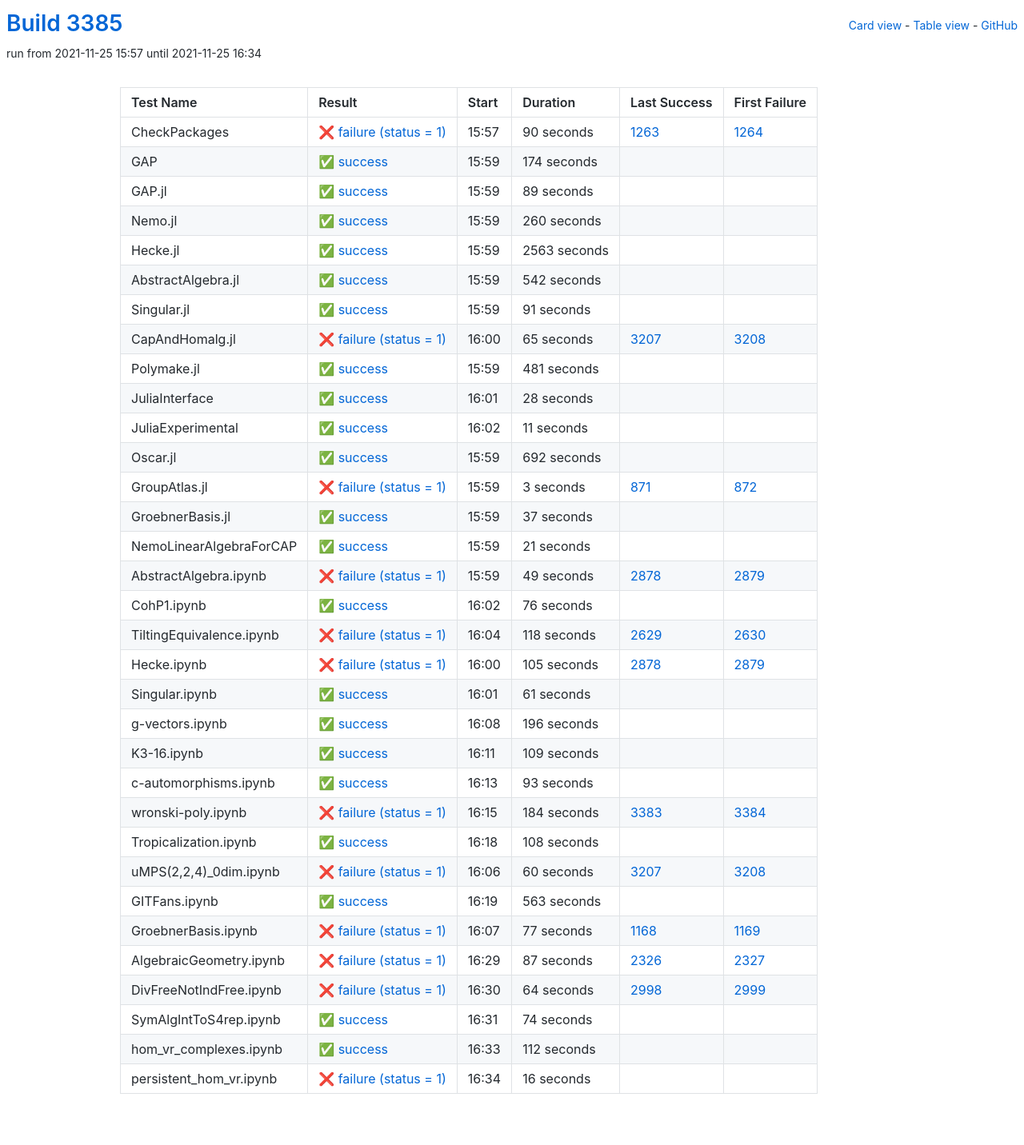
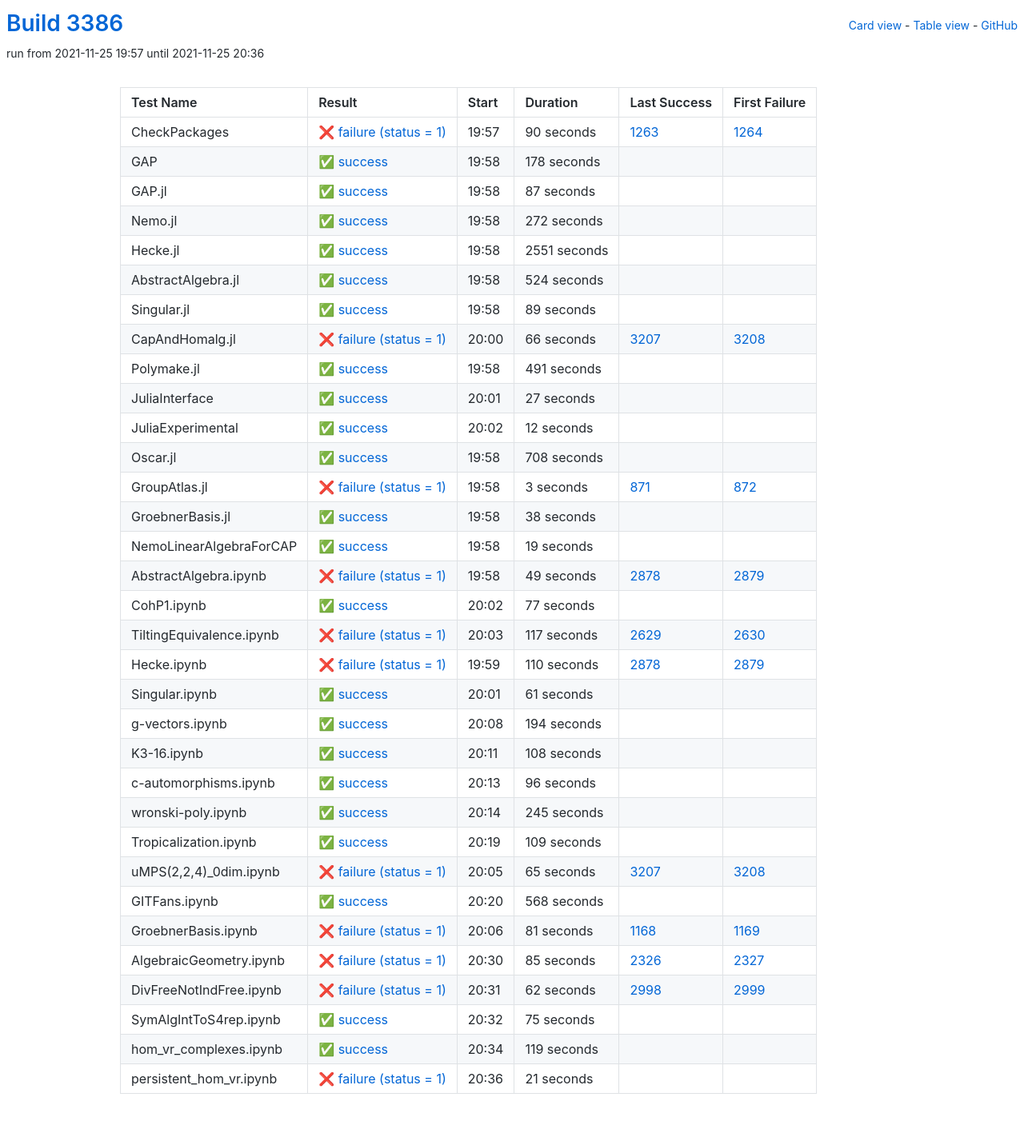
Before and after one commit to oscar-system/oscar-ci-status-stable, a Jekyll site: the page built from table.html, in a window 1280 px wide. Shown: the whole page at 80% size. Built offline with Jekyll 4.4.1, drawn with Linux system fonts in a browser that asks for light colours.

Commit message:
Build #3386

```diff
--- a/_data/ci.yml
+++ b/_data/ci.yml
@@ -1,6 +1,6 @@
 ---
-build: 3385
-build_url: https://oscarci.mathematik.uni-kl.de/job/oscar-stable/3385/
+build: 3386
+build_url: https://oscarci.mathematik.uni-kl.de/job/oscar-stable/3386/
 job: oscar-stable
 organization: oscar-system
 repo: oscar-ci-status-stable
@@ -8,8 +8,8 @@ repourl: https://github.com/oscar-system/oscar-ci-status-stable
 tests:
 - name: CheckPackages
   id: checkpackages
-  log: https://oscarci.mathematik.uni-kl.de/job/oscar-stable/3385/artifact/logs/build-3385/CheckPackages.log
-  start: 2021-11-25 15:57
+  log: https://oscarci.mathematik.uni-kl.de/job/oscar-stable/3386/artifact/logs/build-3386/CheckPackages.log
+  start: 2021-11-25 19:57
   success: false
   exitcode: 1
   status: failure
@@ -20,20 +20,68 @@ tests:
   first_failure_url: https://oscarci.mathematik.uni-kl.de/job/oscar-stable/1264/
 - name: GAP
   id: gap
-  log: https://oscarci.mathematik.uni-kl.de/job/oscar-stable/3385/artifact/logs/build-3385/GAP.log
-  start: 2021-11-25 15:59
+  log: https://oscarci.mathematik.uni-kl.de/job/oscar-stable/3386/artifact/logs/build-3386/GAP.log
+  start: 2021-11-25 19:58
   success: true
   exitcode: 0
   status: success
-  duration: 174
+  duration: 178
   last_success: false
   last_success_url:
   first_failure: false
   first_failure_url:
 - name: GAP.jl
   id: gap-jl
-  log: https://oscarci.mathematik.uni-kl.de/job/oscar-stable/3385/artifact/logs/build-3385/GAP.jl.log
-  start: 2021-11-25 15:59
+  log: https://oscarci.mathematik.uni-kl.de/job/oscar-stable/3386/artifact/logs/build-3386/GAP.jl.log
+  start: 2021-11-25 19:58
+  success: true
+  exitcode: 0
+  status: success
+  duration: 87
+  last_success: false
+  last_success_url:
+  first_failure: false
+  first_failure_url:
+- name: Nemo.jl
+  id: nemo-jl
+  log: https://oscarci.mathematik.uni-kl.de/job/oscar-stable/3386/artifact/logs/build-3386/Nemo.jl.log
+  start: 2021-11-25 19:58
+  success: true
+  exitcode: 0
+  status: success
+  duration: 272
+  last_success: false
+  last_success_url:
+  first_failure: false
+  first_failure_url:
+- name: Hecke.jl
+  id: hecke-jl
+  log: https://oscarci.mathematik.uni-kl.de/job/oscar-stable/3386/artifact/logs/build-3386/Hecke.jl.log
+  start: 2021-11-25 19:58
+  success: true
+  exitcode: 0
+  status: success
+  duration: 2551
+  last_success: false
+  last_success_url:
+  first_failure: false
+  first_failure_url:
+- name: AbstractAlgebra.jl
+  id: abstractalgebra-jl
+  log: https://oscarci.mathematik.uni-kl.de/job/oscar-stable/3386/artifact/logs/build-3386/AbstractAlgebra.jl.log
+  start: 2021-11-25 19:58
+  success: true
+  exitcode: 0
+  status: success
+  duration: 524
+  last_success: false
+  last_success_url:
+  first_failure: false
+  first_failure_url:
+- name: Singular.jl
+  id: singular-jl
+  log: https://oscarci.mathematik.uni-kl.de/job/oscar-stable/3386/artifact/logs/build-3386/Singular.jl.log
+  start: 2021-11-25 19:58
   success: true
   exitcode: 0
   status: success
@@ -42,118 +90,70 @@ tests:
   last_success_url:
   first_failure: false
   first_failure_url:
-- name: Nemo.jl
-  id: nemo-jl
-  log: https://oscarci.mathematik.uni-kl.de/job/oscar-stable/3385/artifact/logs/build-3385/Nemo.jl.log
-  start: 2021-11-25 15:59
-  success: true
-  exitcode: 0
-  status: success
-  duration: 260
-  last_success: false
-  last_success_url:
-  first_failure: false
-  first_failure_url:
-- name: Hecke.jl
-  id: hecke-jl
-  log: https://oscarci.mathematik.uni-kl.de/job/oscar-stable/3385/artifact/logs/build-3385/Hecke.jl.log
-  start: 2021-11-25 15:59
-  success: true
-  exitcode: 0
-  status: success
-  duration: 2563
-  last_success: false
-  last_success_url:
-  first_failure: false
-  first_failure_url:
-- name: AbstractAlgebra.jl
-  id: abstractalgebra-jl
-  log: https://oscarci.mathematik.uni-kl.de/job/oscar-stable/3385/artifact/logs/build-3385/AbstractAlgebra.jl.log
-  start: 2021-11-25 15:59
-  success: true
-  exitcode: 0
-  status: success
-  duration: 542
-  last_success: false
-  last_success_url:
-  first_failure: false
-  first_failure_url:
-- name: Singular.jl
-  id: singular-jl
-  log: https://oscarci.mathematik.uni-kl.de/job/oscar-stable/3385/artifact/logs/build-3385/Singular.jl.log
-  start: 2021-11-25 15:59
-  success: true
-  exitcode: 0
-  status: success
-  duration: 91
-  last_success: false
-  last_success_url:
-  first_failure: false
-  first_failure_url:
 - name: CapAndHomalg.jl
   id: capandhomalg-jl
-  log: https://oscarci.mathematik.uni-kl.de/job/oscar-stable/3385/artifact/logs/build-3385/CapAndHomalg.jl.log
-  start: 2021-11-25 16:00
+  log: https://oscarci.mathematik.uni-kl.de/job/oscar-stable/3386/artifact/logs/build-3386/CapAndHomalg.jl.log
+  start: 2021-11-25 20:00
   success: false
   exitcode: 1
   status: failure
-  duration: 65
+  duration: 66
   last_success: 3207
   last_success_url: https://oscarci.mathematik.uni-kl.de/job/oscar-stable/3207/
   first_failure: 3208
   first_failure_url: https://oscarci.mathematik.uni-kl.de/job/oscar-stable/3208/
 - name: Polymake.jl
   id: polymake-jl
-  log: https://oscarci.mathematik.uni-kl.de/job/oscar-stable/3385/artifact/logs/build-3385/Polymake.jl.log
-  start: 2021-11-25 15:59
+  log: https://oscarci.mathematik.uni-kl.de/job/oscar-stable/3386/artifact/logs/build-3386/Polymake.jl.log
+  start: 2021-11-25 19:58
   success: true
   exitcode: 0
   status: success
-  duration: 481
+  duration: 491
   last_success: false
   last_success_url:
   first_failure: false
   first_failure_url:
 - name: JuliaInterface
   id: juliainterface
-  log: https://oscarci.mathematik.uni-kl.de/job/oscar-stable/3385/artifact/logs/build-3385/JuliaInterface.log
-  start: 2021-11-25 16:01
+  log: https://oscarci.mathematik.uni-kl.de/job/oscar-stable/3386/artifact/logs/build-3386/JuliaInterface.log
+  start: 2021-11-25 20:01
   success: true
   exitcode: 0
   status: success
-  duration: 28
+  duration: 27
   last_success: false
   last_success_url:
   first_failure: false
   first_failure_url:
 - name: JuliaExperimental
   id: juliaexperimental
-  log: https://oscarci.mathematik.uni-kl.de/job/oscar-stable/3385/artifact/logs/build-3385/JuliaExperimental.log
-  start: 2021-11-25 16:02
+  log: https://oscarci.mathematik.uni-kl.de/job/oscar-stable/3386/artifact/logs/build-3386/JuliaExperimental.log
+  start: 2021-11-25 20:02
   success: true
   exitcode: 0
   status: success
-  duration: 11
+  duration: 12
   last_success: false
   last_success_url:
   first_failure: false
   first_failure_url:
 - name: Oscar.jl
   id: oscar-jl
-  log: https://oscarci.mathematik.uni-kl.de/job/oscar-stable/3385/artifact/logs/build-3385/Oscar.jl.log
-  start: 2021-11-25 15:59
+  log: https://oscarci.mathematik.uni-kl.de/job/oscar-stable/3386/artifact/logs/build-3386/Oscar.jl.log
+  start: 2021-11-25 19:58
   success: true
   exitcode: 0
   status: success
-  duration: 692
+  duration: 708
   last_success: false
   last_success_url:
   first_failure: false
   first_failure_url:
 - name: GroupAtlas.jl
   id: groupatlas-jl
-  log: https://oscarci.mathematik.uni-kl.de/job/oscar-stable/3385/artifact/logs/build-3385/GroupAtlas.jl.log
-  start: 2021-11-25 15:59
+  log: https://oscarci.mathematik.uni-kl.de/job/oscar-stable/3386/artifact/logs/build-3386/GroupAtlas.jl.log
+  start: 2021-11-25 19:58
   success: false
   exitcode: 1
   status: failure
@@ -164,32 +164,32 @@ tests:
   first_failure_url: https://oscarci.mathematik.uni-kl.de/job/oscar-stable/872/
 - name: GroebnerBasis.jl
   id: groebnerbasis-jl
-  log: https://oscarci.mathematik.uni-kl.de/job/oscar-stable/3385/artifact/logs/build-3385/GroebnerBasis.jl.log
-  start: 2021-11-25 15:59
+  log: https://oscarci.mathematik.uni-kl.de/job/oscar-stable/3386/artifact/logs/build-3386/GroebnerBasis.jl.log
+  start: 2021-11-25 19:58
   success: true
   exitcode: 0
   status: success
-  duration: 37
+  duration: 38
   last_success: false
   last_success_url:
   first_failure: false
   first_failure_url:
 - name: NemoLinearAlgebraForCAP
   id: nemolinearalgebraforcap
-  log: https://oscarci.mathematik.uni-kl.de/job/oscar-stable/3385/artifact/logs/build-3385/NemoLinearAlgebraForCAP.log
-  start: 2021-11-25 15:59
+  log: https://oscarci.mathematik.uni-kl.de/job/oscar-stable/3386/artifact/logs/build-3386/NemoLinearAlgebraForCAP.log
+  start: 2021-11-25 19:58
   success: true
   exitcode: 0
   status: success
-  duration: 21
+  duration: 19
   last_success: false
   last_success_url:
   first_failure: false
   first_failure_url:
 - name: AbstractAlgebra.ipynb
   id: abstractalgebra-ipynb
-  log: https://oscarci.mathematik.uni-kl.de/job/oscar-stable/3385/artifact/logs/build-3385/AbstractAlgebra.ipynb.log
-  start: 2021-11-25 15:59
+  log: https://oscarci.mathematik.uni-kl.de/job/oscar-stable/3386/artifact/logs/build-3386/AbstractAlgebra.ipynb.log
+  start: 2021-11-25 19:58
   success: false
   exitcode: 1
   status: failure
@@ -200,44 +200,44 @@ tests:
   first_failure_url: https://oscarci.mathematik.uni-kl.de/job/oscar-stable/2879/
 - name: CohP1.ipynb
   id: cohp1-ipynb
-  log: https://oscarci.mathematik.uni-kl.de/job/oscar-stable/3385/artifact/logs/build-3385/CohP1.ipynb.log
-  start: 2021-11-25 16:02
+  log: https://oscarci.mathematik.uni-kl.de/job/oscar-stable/3386/artifact/logs/build-3386/CohP1.ipynb.log
+  start: 2021-11-25 20:02
   success: true
   exitcode: 0
   status: success
-  duration: 76
+  duration: 77
   last_success: false
   last_success_url:
   first_failure: false
   first_failure_url:
 - name: TiltingEquivalence.ipynb
   id: tiltingequivalence-ipynb
-  log: https://oscarci.mathematik.uni-kl.de/job/oscar-stable/3385/artifact/logs/build-3385/TiltingEquivalence.ipynb.log
-  start: 2021-11-25 16:04
+  log: https://oscarci.mathematik.uni-kl.de/job/oscar-stable/3386/artifact/logs/build-3386/TiltingEquivalence.ipynb.log
+  start: 2021-11-25 20:03
   success: false
   exitcode: 1
   status: failure
-  duration: 118
+  duration: 117
   last_success: 2629
   last_success_url: https://oscarci.mathematik.uni-kl.de/job/oscar-stable/2629/
   first_failure: 2630
   first_failure_url: https://oscarci.mathematik.uni-kl.de/job/oscar-stable/2630/
 - name: Hecke.ipynb
   id: hecke-ipynb
-  log: https://oscarci.mathematik.uni-kl.de/job/oscar-stable/3385/artifact/logs/build-3385/Hecke.ipynb.log
-  start: 2021-11-25 16:00
+  log: https://oscarci.mathematik.uni-kl.de/job/oscar-stable/3386/artifact/logs/build-3386/Hecke.ipynb.log
+  start: 2021-11-25 19:59
   success: false
   exitcode: 1
   status: failure
-  duration: 105
+  duration: 110
   last_success: 2878
   last_success_url: https://oscarci.mathematik.uni-kl.de/job/oscar-stable/2878/
   first_failure: 2879
   first_failure_url: https://oscarci.mathematik.uni-kl.de/job/oscar-stable/2879/
 - name: Singular.ipynb
   id: singular-ipynb
-  log: https://oscarci.mathematik.uni-kl.de/job/oscar-stable/3385/artifact/logs/build-3385/Singular.ipynb.log
-  start: 2021-11-25 16:01
+  log: https://oscarci.mathematik.uni-kl.de/job/oscar-stable/3386/artifact/logs/build-3386/Singular.ipynb.log
+  start: 2021-11-25 20:01
   success: true
   exitcode: 0
   status: success
@@ -248,20 +248,56 @@ tests:
   first_failure_url:
 - name: g-vectors.ipynb
   id: g-vectors-ipynb
-  log: https://oscarci.mathematik.uni-kl.de/job/oscar-stable/3385/artifact/logs/build-3385/g-vectors.ipynb.log
-  start: 2021-11-25 16:08
+  log: https://oscarci.mathematik.uni-kl.de/job/oscar-stable/3386/artifact/logs/build-3386/g-vectors.ipynb.log
+  start: 2021-11-25 20:08
   success: true
   exitcode: 0
   status: success
-  duration: 196
+  duration: 194
   last_success: false
   last_success_url:
   first_failure: false
   first_failure_url:
 - name: K3-16.ipynb
   id: k3-16-ipynb
-  log: https://oscarci.mathematik.uni-kl.de/job/oscar-stable/3385/artifact/logs/build-3385/K3-16.ipynb.log
-  start: 2021-11-25 16:11
+  log: https://oscarci.mathematik.uni-kl.de/job/oscar-stable/3386/artifact/logs/build-3386/K3-16.ipynb.log
+  start: 2021-11-25 20:11
+  success: true
+  exitcode: 0
+  status: success
+  duration: 108
+  last_success: false
+  last_success_url:
+  first_failure: false
+  first_failure_url:
+- name: c-automorphisms.ipynb
+  id: c-automorphisms-ipynb
+  log: https://oscarci.mathematik.uni-kl.de/job/oscar-stable/3386/artifact/logs/build-3386/c-automorphisms.ipynb.log
+  start: 2021-11-25 20:13
+  success: true
+  exitcode: 0
+  status: success
+  duration: 96
+  last_success: false
+  last_success_url:
+  first_failure: false
+  first_failure_url:
+- name: wronski-poly.ipynb
+  id: wronski-poly-ipynb
+  log: https://oscarci.mathematik.uni-kl.de/job/oscar-stable/3386/artifact/logs/build-3386/wronski-poly.ipynb.log
+  start: 2021-11-25 20:14
+  success: true
+  exitcode: 0
+  status: success
+  duration: 245
+  last_success: false
+  last_success_url:
+  first_failure: false
+  first_failure_url:
+- name: Tropicalization.ipynb
+  id: tropicalization-ipynb
+  log: https://oscarci.mathematik.uni-kl.de/job/oscar-stable/3386/artifact/logs/build-3386/Tropicalization.ipynb.log
+  start: 2021-11-25 20:19
   success: true
   exitcode: 0
   status: success
@@ -270,134 +306,98 @@ tests:
   last_success_url:
   first_failure: false
   first_failure_url:
-- name: c-automorphisms.ipynb
-  id: c-automorphisms-ipynb
-  log: https://oscarci.mathematik.uni-kl.de/job/oscar-stable/3385/artifact/logs/build-3385/c-automorphisms.ipynb.log
-  start: 2021-11-25 16:13
-  success: true
-  exitcode: 0
-  status: success
-  duration: 93
-  last_success: false
-  last_success_url:
-  first_failure: false
-  first_failure_url:
-- name: wronski-poly.ipynb
-  id: wronski-poly-ipynb
-  log: https://oscarci.mathematik.uni-kl.de/job/oscar-stable/3385/artifact/logs/build-3385/wronski-poly.ipynb.log
-  start: 2021-11-25 16:15
+- name: uMPS(2,2,4)_0dim.ipynb
+  id: umps-2-2-4-0dim-ipynb
+  log: https://oscarci.mathematik.uni-kl.de/job/oscar-stable/3386/artifact/logs/build-3386/uMPS-2-2-4-_0dim.ipynb.log
+  start: 2021-11-25 20:05
   success: false
   exitcode: 1
   status: failure
-  duration: 184
-  last_success: 3383
-  last_success_url: https://oscarci.mathematik.uni-kl.de/job/oscar-stable/3383/
-  first_failure: 3384
-  first_failure_url: https://oscarci.mathematik.uni-kl.de/job/oscar-stable/3384/
-- name: Tropicalization.ipynb
-  id: tropicalization-ipynb
-  log: https://oscarci.mathematik.uni-kl.de/job/oscar-stable/3385/artifact/logs/build-3385/Tropicalization.ipynb.log
-  start: 2021-11-25 16:18
-  success: true
-  exitcode: 0
-  status: success
-  duration: 108
-  last_success: false
-  last_success_url:
-  first_failure: false
-  first_failure_url:
-- name: uMPS(2,2,4)_0dim.ipynb
-  id: umps-2-2-4-0dim-ipynb
-  log: https://oscarci.mathematik.uni-kl.de/job/oscar-stable/3385/artifact/logs/build-3385/uMPS-2-2-4-_0dim.ipynb.log
-  start: 2021-11-25 16:06
-  success: false
-  exitcode: 1
-  status: failure
-  duration: 60
+  duration: 65
   last_success: 3207
   last_success_url: https://oscarci.mathematik.uni-kl.de/job/oscar-stable/3207/
   first_failure: 3208
   first_failure_url: https://oscarci.mathematik.uni-kl.de/job/oscar-stable/3208/
 - name: GITFans.ipynb
   id: gitfans-ipynb
-  log: https://oscarci.mathematik.uni-kl.de/job/oscar-stable/3385/artifact/logs/build-3385/GITFans.ipynb.log
-  start: 2021-11-25 16:19
+  log: https://oscarci.mathematik.uni-kl.de/job/oscar-stable/3386/artifact/logs/build-3386/GITFans.ipynb.log
+  start: 2021-11-25 20:20
   success: true
   exitcode: 0
   status: success
-  duration: 563
+  duration: 568
   last_success: false
   last_success_url:
   first_failure: false
   first_failure_url:
 - name: GroebnerBasis.ipynb
   id: groebnerbasis-ipynb
-  log: https://oscarci.mathematik.uni-kl.de/job/oscar-stable/3385/artifact/logs/build-3385/GroebnerBasis.ipynb.log
-  start: 2021-11-25 16:07
+  log: https://oscarci.mathematik.uni-kl.de/job/oscar-stable/3386/artifact/logs/build-3386/GroebnerBasis.ipynb.log
+  start: 2021-11-25 20:06
   success: false
   exitcode: 1
   status: failure
-  duration: 77
+  duration: 81
   last_success: 1168
   last_success_url: https://oscarci.mathematik.uni-kl.de/job/oscar-stable/1168/
   first_failure: 1169
   first_failure_url: https://oscarci.mathematik.uni-kl.de/job/oscar-stable/1169/
 - name: AlgebraicGeometry.ipynb
   id: algebraicgeometry-ipynb
-  log: https://oscarci.mathematik.uni-kl.de/job/oscar-stable/3385/artifact/logs/build-3385/AlgebraicGeometry.ipynb.log
-  start: 2021-11-25 16:29
+  log: https://oscarci.mathematik.uni-kl.de/job/oscar-stable/3386/artifact/logs/build-3386/AlgebraicGeometry.ipynb.log
+  start: 2021-11-25 20:30
   success: false
   exitcode: 1
   status: failure
-  duration: 87
+  duration: 85
   last_success: 2326
   last_success_url: https://oscarci.mathematik.uni-kl.de/job/oscar-stable/2326/
   first_failure: 2327
   first_failure_url: https://oscarci.mathematik.uni-kl.de/job/oscar-stable/2327/
 - name: DivFreeNotIndFree.ipynb
   id: divfreenotindfree-ipynb
-  log: https://oscarci.mathematik.uni-kl.de/job/oscar-stable/3385/artifact/logs/build-3385/DivFreeNotIndFree.ipynb.log
-  start: 2021-11-25 16:30
+  log: https://oscarci.mathematik.uni-kl.de/job/oscar-stable/3386/artifact/logs/build-3386/DivFreeNotIndFree.ipynb.log
+  start: 2021-11-25 20:31
   success: false
   exitcode: 1
   status: failure
-  duration: 64
+  duration: 62
   last_success: 2998
   last_success_url: https://oscarci.mathematik.uni-kl.de/job/oscar-stable/2998/
   first_failure: 2999
   first_failure_url: https://oscarci.mathematik.uni-kl.de/job/oscar-stable/2999/
 - name: SymAlgIntToS4rep.ipynb
   id: symalginttos4rep-ipynb
-  log: https://oscarci.mathematik.uni-kl.de/job/oscar-stable/3385/artifact/logs/build-3385/SymAlgIntToS4rep.ipynb.log
-  start: 2021-11-25 16:31
+  log: https://oscarci.mathematik.uni-kl.de/job/oscar-stable/3386/artifact/logs/build-3386/SymAlgIntToS4rep.ipynb.log
+  start: 2021-11-25 20:32
   success: true
   exitcode: 0
   status: success
-  duration: 74
+  duration: 75
   last_success: false
   last_success_url:
   first_failure: false
   first_failure_url:
 - name: hom_vr_complexes.ipynb
   id: hom-vr-complexes-ipynb
-  log: https://oscarci.mathematik.uni-kl.de/job/oscar-stable/3385/artifact/logs/build-3385/hom_vr_complexes.ipynb.log
-  start: 2021-11-25 16:33
+  log: https://oscarci.mathematik.uni-kl.de/job/oscar-stable/3386/artifact/logs/build-3386/hom_vr_complexes.ipynb.log
+  start: 2021-11-25 20:34
   success: true
   exitcode: 0
   status: success
-  duration: 112
+  duration: 119
   last_success: false
   last_success_url:
   first_failure: false
   first_failure_url:
 - name: persistent_hom_vr.ipynb
   id: persistent-hom-vr-ipynb
-  log: https://oscarci.mathematik.uni-kl.de/job/oscar-stable/3385/artifact/logs/build-3385/persistent_hom_vr.ipynb.log
-  start: 2021-11-25 16:34
+  log: https://oscarci.mathematik.uni-kl.de/job/oscar-stable/3386/artifact/logs/build-3386/persistent_hom_vr.ipynb.log
+  start: 2021-11-25 20:36
   success: false
   exitcode: 1
   status: failure
-  duration: 16
+  duration: 21
   last_success: false
   last_success_url:
   first_failure: false
```
Also changed, not shown: README.md.
